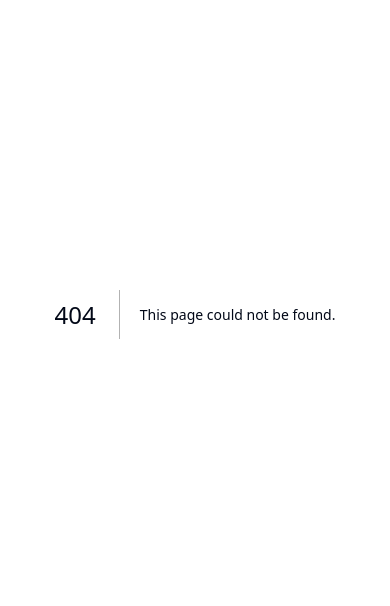
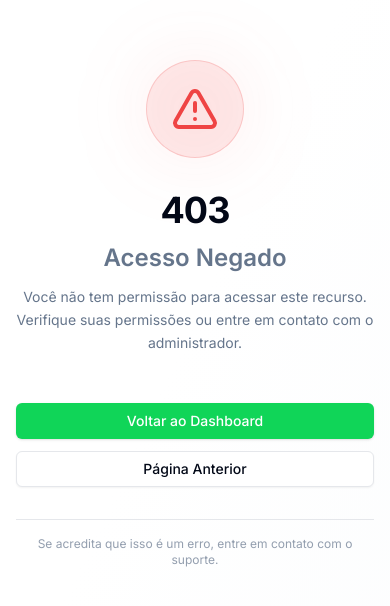
Before and after one commit to xkayo32/pytake, a Next.js app in the folder frontend/: page /403 in a window 390 px wide. Before the commit this address had no page. Shown: the part 108-714 px from the top of the page. Built offline with nearby package versions, Linux system fonts and the light colour scheme.

Commit message:
feat: adicionar página 403 para acesso negado
- Criar página 403 com design consistente
- Botões para voltar ao dashboard ou página anterior
- Mensagem clara sobre permissões insuficientes
- Design responsivo com gradiente de fundo

Author: Kayo Carvalho Fernandes

```diff
--- /dev/null
+++ b/frontend/app/403/page.tsx
@@ -0,0 +1,58 @@
+'use client'
+
+import { useRouter } from 'next/navigation'
+import { Button } from '@/components/ui/button'
+import { AlertTriangle } from 'lucide-react'
+
+export default function Forbidden403Page() {
+  const router = useRouter()
+
+  return (
+    <div className="min-h-screen flex items-center justify-center bg-gradient-to-br from-background via-background to-muted/20 p-4">
+      <div className="w-full max-w-md text-center space-y-8">
+        {/* Icon */}
+        <div className="flex justify-center">
+          <div className="relative">
+            <div className="absolute inset-0 bg-red-500/10 blur-2xl rounded-full"></div>
+            <div className="relative bg-red-500/10 border border-red-500/20 rounded-full p-6">
+              <AlertTriangle className="w-12 h-12 text-red-500" />
+            </div>
+          </div>
+        </div>
+
+        {/* Content */}
+        <div className="space-y-3">
+          <h1 className="text-4xl font-bold tracking-tight">403</h1>
+          <h2 className="text-2xl font-semibold text-muted-foreground">
+            Acesso Negado
+          </h2>
+          <p className="text-muted-foreground text-sm leading-relaxed">
+            Você não tem permissão para acessar este recurso. Verifique suas permissões ou entre em contato com o administrador.
+          </p>
+        </div>
+
+        {/* Actions */}
+        <div className="flex flex-col gap-3 pt-4">
+          <Button
+            onClick={() => router.push('/dashboard')}
+            className="w-full bg-primary hover:bg-primary/90"
+          >
+            Voltar ao Dashboard
+          </Button>
+          <Button
+            onClick={() => router.back()}
+            variant="outline"
+            className="w-full"
+          >
+            Página Anterior
+          </Button>
+        </div>
+
+        {/* Help Text */}
+        <p className="text-xs text-muted-foreground/70 pt-4 border-t">
+          Se acredita que isso é um erro, entre em contato com o suporte.
+        </p>
+      </div>
+    </div>
+  )
+}
```
